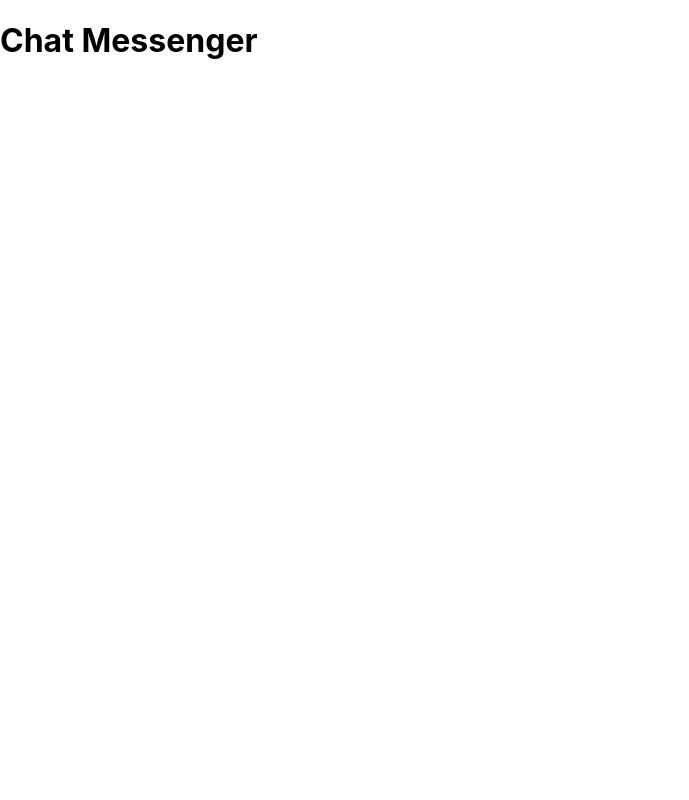
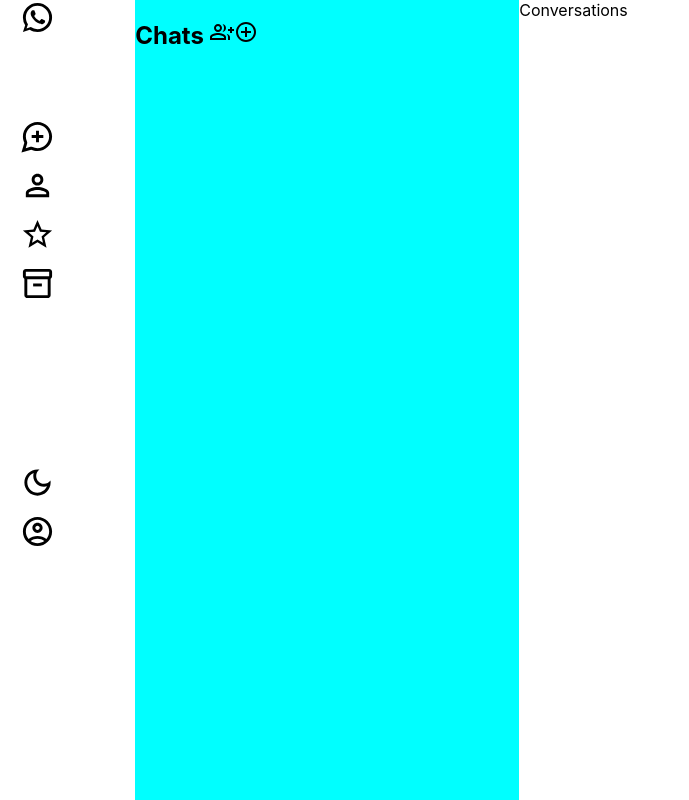
Before and after one commit to rabia1311/Messenger, a React (Create React App) app in the folder messenger/: page / in a window 1280 px wide. Shown: the whole page, without its empty margins (0-689 px from the left). Built offline with nearby package versions, Linux system fonts and the light colour scheme.

Commit message:
chat started

```diff
--- a/messenger/package.json
+++ b/messenger/package.json
@@ -12,6 +12,7 @@
     "@testing-library/user-event": "^13.5.0",
     "react": "^18.2.0",
     "react-dom": "^18.2.0",
+    "react-icons": "^4.10.1",
     "react-pro-sidebar": "^1.1.0-alpha.1",
     "react-scripts": "5.0.1",
     "web-vitals": "^2.1.4"
--- a/messenger/src/App.js
+++ b/messenger/src/App.js
@@ -1,15 +1,12 @@
+import React from "react";
 import "./App.css";
-import React from "react";
-import { Sidebar, Menu, MenuItem, useProSidebar } from "react-pro-sidebar";
-import HomeOutlinedIcon from "@mui/icons-material/HomeOutlined";
-import PeopleOutlinedIcon from "@mui/icons-material/PeopleOutlined";
-import ContactsOutlinedIcon from "@mui/icons-material/ContactsOutlined";
-import ReceiptOutlinedIcon from "@mui/icons-material/ReceiptOutlined";
-import CalendarTodayOutlinedIcon from "@mui/icons-material/CalendarTodayOutlined";
-import HelpOutlineOutlinedIcon from "@mui/icons-material/HelpOutlineOutlined";
-import MenuOutlinedIcon from "@mui/icons-material/MenuOutlined";
+import Chat from "./components/Chathere/Chat";
 function App() {
-  return <h1> Chat Messenger </h1>;
+  return (
+    <>
+      <Chat />
+    </>
+  );
 }
 
 export default App;
--- /dev/null
+++ b/messenger/src/components/Chathere/Chat.js
@@ -0,0 +1,70 @@
+import React from "react";
+import "../Chathere/chat.css";
+import WhatsAppIcon from "@mui/icons-material/WhatsApp";
+import MapsUgcOutlinedIcon from "@mui/icons-material/MapsUgcOutlined";
+import PermIdentityOutlinedIcon from "@mui/icons-material/PermIdentityOutlined";
+import StarBorderPurple500OutlinedIcon from "@mui/icons-material/StarBorderPurple500Outlined";
+import Inventory2OutlinedIcon from "@mui/icons-material/Inventory2Outlined";
+import DarkModeOutlinedIcon from "@mui/icons-material/DarkModeOutlined";
+import AccountCircleOutlinedIcon from "@mui/icons-material/AccountCircleOutlined";
+import GroupAddOutlinedIcon from "@mui/icons-material/GroupAddOutlined";
+import AddCircleOutlineOutlinedIcon from "@mui/icons-material/AddCircleOutlineOutlined";
+
+const Chat = () => {
+  return (
+    <div className="flex_screen">
+      <div className="left-symbol">
+        <div>
+          {" "}
+          <WhatsAppIcon fontSize="large" style={{ marginBottom: "80px" }} />
+        </div>
+        <div>
+          {" "}
+          <MapsUgcOutlinedIcon
+            fontSize="large"
+            style={{ marginBottom: "10px" }}
+          />
+        </div>
+        <div>
+          <PermIdentityOutlinedIcon
+            fontSize="large"
+            style={{ marginBottom: "10px" }}
+          />
+        </div>
+        <div>
+          <StarBorderPurple500OutlinedIcon
+            fontSize="large"
+            style={{ marginBottom: "10px" }}
+          />
+        </div>
+        <div>
+          <Inventory2OutlinedIcon
+            fontSize="large"
+            style={{ marginBottom: "160px" }}
+          />
+        </div>
+        <div>
+          <DarkModeOutlinedIcon
+            fontSize="large"
+            style={{ marginBottom: "10px" }}
+          />
+        </div>
+        <div>
+          <AccountCircleOutlinedIcon
+            fontSize="large"
+            style={{ marginBottom: "10px" }}
+          />
+        </div>
+      </div>
+      <div className="chat_list">
+        <h2 className="chathead">
+          Chats <GroupAddOutlinedIcon />
+          <AddCircleOutlineOutlinedIcon />
+        </h2>
+      </div>
+      <div className="chat_area">Conversations</div>
+    </div>
+  );
+};
+
+export default Chat;
--- /dev/null
+++ b/messenger/src/components/Chathere/chat.css
@@ -0,0 +1,28 @@
+.flex_screen {
+  display: flex;
+}
+
+.left-symbol {
+  width: 9%;
+  background-color: white;
+  height: 100vh;
+  padding-left: 20px;
+  padding-right: -70px;
+}
+
+.chat_list {
+  width: 30%;
+  background-color: aqua;
+  height: 100vh;
+
+
+
+}
+
+.chat_area {
+  width: 50%;
+  height: 100vh;
+}
+.chathead{
+  justify-content: space-between;
+}
```
Also changed, not shown: messenger/src/components/Sidebar.js (added, +33 -0 lines), 1 other file (tests, documents, lock files or other folders).
